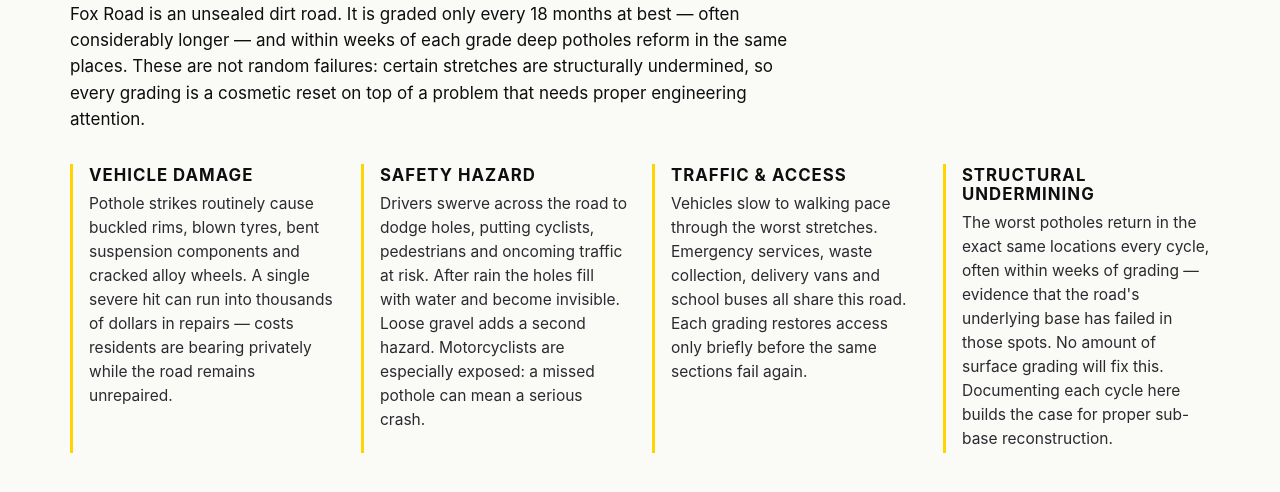
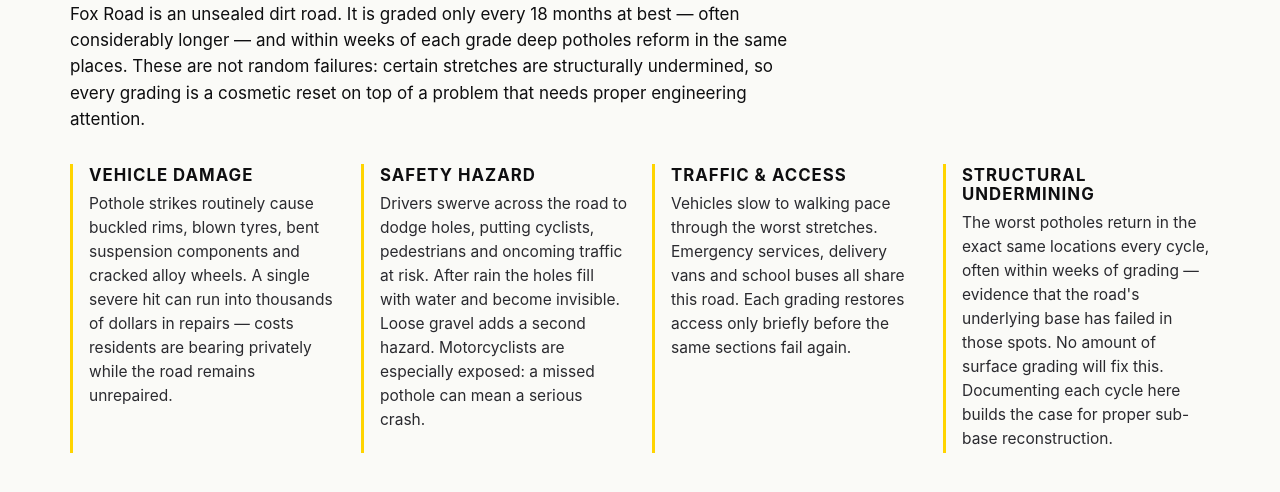
Before and after one commit to websmiths/potholes, a plain HTML site: page index.html in a window 1280 px wide. Shown: the part 564-1056 px from the top of the page. Drawn offline with Linux system fonts and the light colour scheme.

Commit message:
Remove waste collection from traffic impact list
Fox Road has no kerbside waste collection, so the original phrasing was
inaccurate.

Co-Authored-By: Claude Opus 4.7 (1M context) <noreply@anthropic.com>

```diff
--- a/index.html
+++ b/index.html
@@ -70,9 +70,9 @@
             <h3>Traffic &amp; access</h3>
             <p>
               Vehicles slow to walking pace through the worst stretches.
-              Emergency services, waste collection, delivery vans and school
-              buses all share this road. Each grading restores access only
-              briefly before the same sections fail again.
+              Emergency services, delivery vans and school buses all share
+              this road. Each grading restores access only briefly before the
+              same sections fail again.
             </p>
           </article>
           <article>
```
